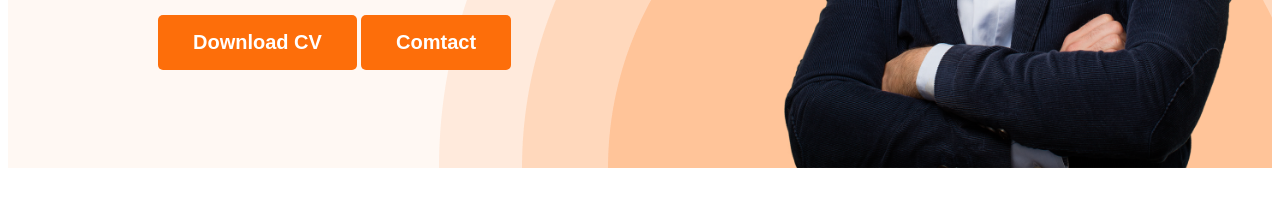
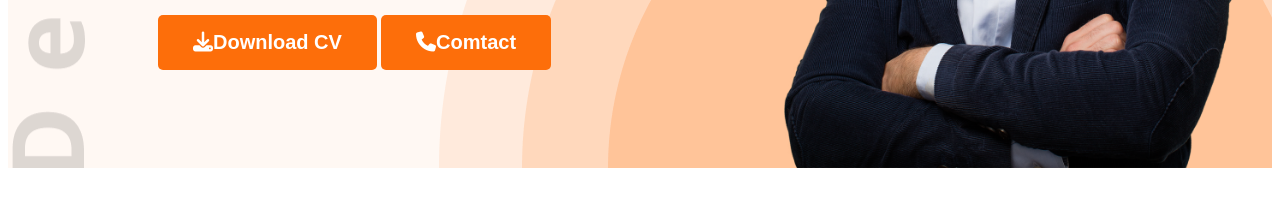
Before and after one commit to Arnob-Barua/first_website, a plain HTML site: page index.html in a window 1280 px wide. Shown: the part 600-800 px from the top of the page. Drawn offline with nearby package versions, Linux system fonts and the light colour scheme.

Commit message:
adding icon

```diff
--- a/index.html
+++ b/index.html
@@ -12,6 +12,8 @@
     />
 
     <link rel="stylesheet" href="styles/portfolio.css" />
+
+    <script src="https://kit.fontawesome.com/486abd18fd.js" crossorigin="anonymous"></script>
   </head>
   <body>
     <header class="header">
@@ -32,8 +34,8 @@
             Shot what able cold new see hold.Friendly as an betrayed formerly
             he. Morning because as to society behaved moments.
           </p>
-          <button class="primary-btn">Download CV</button>
-          <button class="primary-btn">Comtact</button>
+          <button class="primary-btn"><i class="fa-solid fa-download"></i>Download CV</button>
+          <button class="primary-btn"><i class="fa-solid fa-phone"></i>Comtact</button>
         </div>
         <img src="./images/hardy.png" alt="Mary hardy picture" />
       </div>
@@ -155,7 +157,7 @@
             </div>
           </div>
         </div>
-        <div class="download-cv"><button class=" primary-btn">Download-CV</button></div>
+        <div class="download-cv"><button class=" primary-btn"><i class="fa-solid fa-download"></i>Download-CV</button></div>
       </section>
     </main>
 
--- a/styles/portfolio.css
+++ b/styles/portfolio.css
@@ -68,9 +68,9 @@ nav a {
 
 .header {
   background-color: #fff8f3;
-  background-image: url("../images/header_bg.png");
+  background-image: url("../images/header_bg.png"), url('../images/developer.png');
   background-repeat: no-repeat;
-  background-position: bottom right;
+  background-position: bottom right,top left;
 }
 
 .banner {
```
